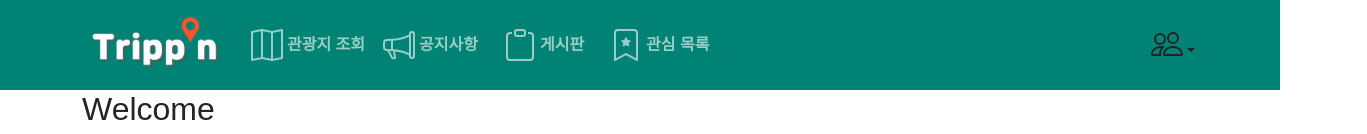
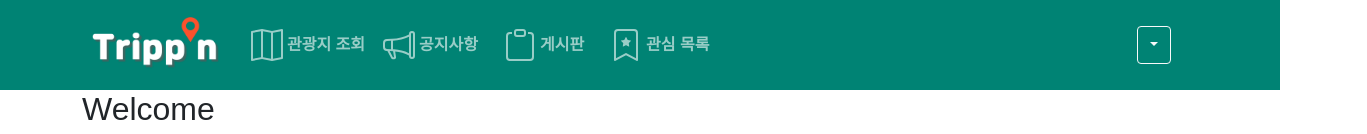
Before and after one commit to hanb613/Tripp-n, a Vue app in the folder enjoytrip_vue/: page / in a window 1280 px wide. Shown: the top 134 px of the page, 1367 px wide, since content can reach past the window. Built offline with nearby package versions, Linux system fonts and the light colour scheme; no server answers.

Commit message:
Fix: 헤더 유저메뉴 드롭다운

```diff
--- a/enjoytrip_vue/src/components/common/Header.vue
+++ b/enjoytrip_vue/src/components/common/Header.vue
@@ -13,7 +13,7 @@
       <b-nav id="navbar" class="navbar">
         <b-nav-item href="#">
           <router-link :to="{ name: 'attraction' }" class="link">
-            <b-icon icon="map" font-scale="2"  class="m-1"></b-icon>
+            <b-icon icon="map" font-scale="2" class="m-1"></b-icon>
             관광지 조회
           </router-link>
           <router-link :to="{ name: 'board' }" class="m-2 link">
@@ -21,51 +21,54 @@
             공지사항
           </router-link>
           <router-link :to="{ name: 'board' }" class="m-2 link">
-            <b-icon icon="clipboard" font-scale="2"  class="m-1"></b-icon>
+            <b-icon icon="clipboard" font-scale="2" class="m-1"></b-icon>
             게시판
           </router-link>
           <router-link :to="{ name: 'house' }" class="m-2 link">
-            <b-icon icon="bookmark-star" font-scale="2"  class="m-1"></b-icon>
+            <b-icon icon="bookmark-star" font-scale="2" class="m-1"></b-icon>
             관심 목록
           </router-link>
         </b-nav-item>
       </b-nav>
       <!-- after login -->
-      <b-navbar-nav class="ml-auto" v-if="userInfo">
-        <b-nav-item-dropdown right>
+      <b-navbar-nav class="ml-auto navbar" v-if="userInfo">
+        <b-nav-item right>
+          <b-dropdown
+            id="dropdown-1"
+            :text="userInfo.name"
+            class="m-md-2"
+            variant="outline-light"
+          >
+            <b-dropdown-item>
+              <router-link :to="{ name: 'UserMyPage' }" class="link">
+                마이페이지
+              </router-link>
+            </b-dropdown-item>
+            <b-dropdown-item class="link" @click.prevent="onClickLogout"
+              >로그아웃</b-dropdown-item
+            >
+          </b-dropdown>
+        </b-nav-item>
+      </b-navbar-nav>
+      <!-- before login -->
+      <b-navbar-nav class="ml-auto navbar" v-else>
+        <b-nav-item right>
+          <b-nav-item-dropdown>
             <template #button-content>
               <b-icon icon="people" font-scale="2"></b-icon>
             </template>
-          <b-dropdown-item href="#">
-            <router-link
-            :to="{ name: 'UserMyPage' }"
-            class="link align-self-center"
-            >
-            <b-icon icon="person-circle"></b-icon>&nbsp; My Page</router-link
-          >
-          </b-dropdown-item>
-          <b-dropdown-item @click.prevent="onClickLogout">
-              <b-icon icon="key" ></b-icon>&nbsp;  로그아웃
-          </b-dropdown-item>
-        </b-nav-item-dropdown>
-      </b-navbar-nav>
-      <!-- before login -->
-      <b-navbar-nav class="ml-auto" v-else>
-        <b-nav-item-dropdown right>
-          <template #button-content>
-            <b-icon icon="people" font-scale="2"></b-icon>
-          </template>
-          <b-dropdown-item href="#">
+            <b-dropdown-item>
               <router-link :to="{ name: 'UserRegister' }" class="link">
                 <b-icon icon="person-circle"></b-icon>&nbsp; 회원가입
               </router-link>
             </b-dropdown-item>
-          <b-dropdown-item href="#">
+            <b-dropdown-item>
               <router-link :to="{ name: 'UserLogin' }" class="link">
                 <b-icon icon="key"></b-icon>&nbsp;&nbsp; 로그인
               </router-link>
             </b-dropdown-item>
           </b-nav-item-dropdown>
+        </b-nav-item>
       </b-navbar-nav>
     </div>
   </header>
@@ -90,8 +93,8 @@ export default {
     // ...mapMutations(memberStore, ["SET_IS_LOGIN", "SET_USER_INFO"]),
     onClickLogout() {
       this.userLogout(this.userInfo.id);
-      alert("Logout! 🙌")
-      if (this.$route.path != "/") this.$router.push('/');
+      alert("Logout! 🙌");
+      if (this.$route.path != "/") this.$router.push("/");
     },
   },
 };
@@ -102,7 +105,6 @@ export default {
   list-style: none;
 }
 
-
 @import "../../assets/vendor/bootstrap/css/bootstrap.min.css";
 @import "../../assets/vendor/bootstrap-icons/bootstrap-icons.css";
 @import "../../assets/vendor/aos/aos.css";
```
Lines whose indentation alone changed are shown as unchanged.
